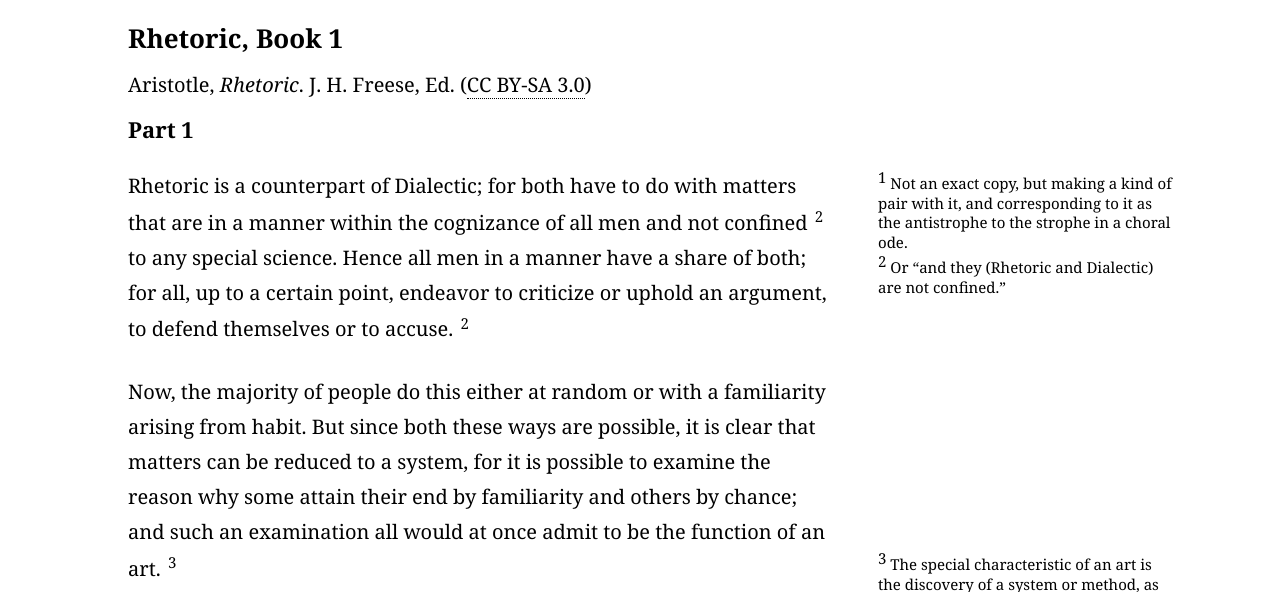
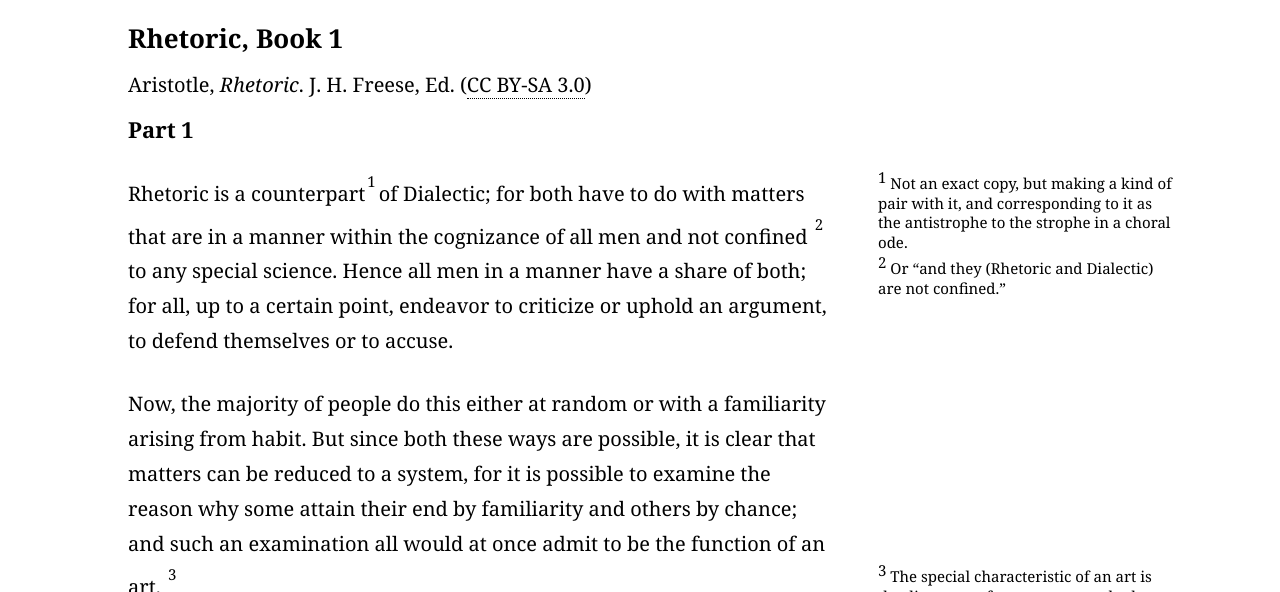
Before and after one commit to nolze/rhetorica-css, a website: page docs/index.html in a window 1280 px wide. Shown: the part 208-800 px from the top of the page. Drawn offline with Linux system fonts and the light colour scheme.

Commit message:
Change footnote system

```diff
--- a/docs/index.html
+++ b/docs/index.html
@@ -7,7 +7,7 @@
     <link href="rhetorica.css" rel="stylesheet" />
   </head>
   <body>
-    <article>
+    <article class="numbering-auto">
       <p>
         <a href="https://github.com/nolze/rhetorica-css">rhetorica.css</a> - A
         text-oriented CSS for text documents.<br />
@@ -27,7 +27,7 @@
       <section>
         <h2>Part 1</h2>
         <p>
-          Rhetoric is a counterpart<span class="sidenote-number"></label>
+          Rhetoric is a counterpart<span class="sidenote-number"></span>
           <span class="sidenote">
             Not an exact copy, but making a kind of pair with it, and
             corresponding to it as the antistrophe to the strophe in a choral
@@ -35,7 +35,7 @@
           </span>
           of Dialectic; for both have to do with matters that are in a manner
           within the cognizance of all men and not confined
-          <label class="sidenote-number"></label>
+          <span class="sidenote-number"></span>
           <span class="sidenote">
             Or “and they (Rhetoric and Dialectic) are not confined.”
           </span>
@@ -50,7 +50,7 @@
           is possible to examine the reason why some attain their end by
           familiarity and others by chance; and such an examination all would at
           once admit to be the function of an art.
-          <label class="sidenote-number"></label>
+          <span class="sidenote-number"></span>
           <span class="sidenote">
             The special characteristic of an art is the discovery of a system or
             method, as distinguished from mere knack (ἐμπειρία).
@@ -58,7 +58,7 @@
         </p>
         <p>
           Now, previous compilers of “Arts”
-          <label class="sidenote-number"></label>
+          <span class="sidenote-number"></span>
           <span class="sidenote">
             Manuals or handbooks treating of the rules of any art or science.
           </span>
--- a/src/rhetorica.styl
+++ b/src/rhetorica.styl
@@ -77,26 +77,32 @@ li:not(:first-child)
   position: relative
 
 .sidenote-number
-  counter-increment: sidenote-counter
-
-.sidenote-number::after,
-.sidenote:before
-  position: relative
-  vertical-align: baseline
-
-.sidenote-number::after
-  content: counter(sidenote-counter)
-  vertical-align: super
-  font-size: 0.75rem
-  left: 0.1rem
-
-.sidenote::before
-  content: counter(sidenote-counter) " "
+  display: inline
   vertical-align: super
   font-size: 0.75rem
 
-label.sidenote-number
-  display: inline
+.sidenote > .sidenote-number
+  margin-right: 0.25rem
+
+.numbering-auto
+  .sidenote-number
+    counter-increment: sidenote-counter
+
+  .sidenote-number::after,
+  .sidenote:before
+    position: relative
+    vertical-align: baseline
+
+  .sidenote-number::after
+    content: counter(sidenote-counter)
+    vertical-align: super
+    font-size: 0.75rem
+    left: 0.1rem
+
+  .sidenote::before
+    content: counter(sidenote-counter) " "
+    vertical-align: super
+    font-size: 0.75rem
 
 // blockquote
 blockquote
```
Also changed, not shown: docs/documentation.html (+4 -4 lines), docs/rhetorica.css.
